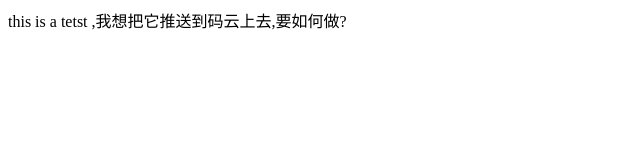
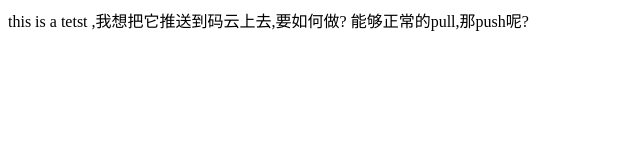
Before and after one commit to ammonking/VR_mi, a plain HTML site: page index.html in a window 1280 px wide. Shown: the whole page, without its empty margins (0-640 px from the left). Drawn offline with Linux system fonts and the light colour scheme.

Commit message:
我修改了index.html,它将被我push上去,能够吗?

```diff
--- a/index.html
+++ b/index.html
@@ -6,6 +6,6 @@
 	</head>
 	<body>
 		this is a tetst ,我想把它推送到码云上去,要如何做?
-
+		能够正常的pull,那push呢?
 	</body>
 </html>
```
